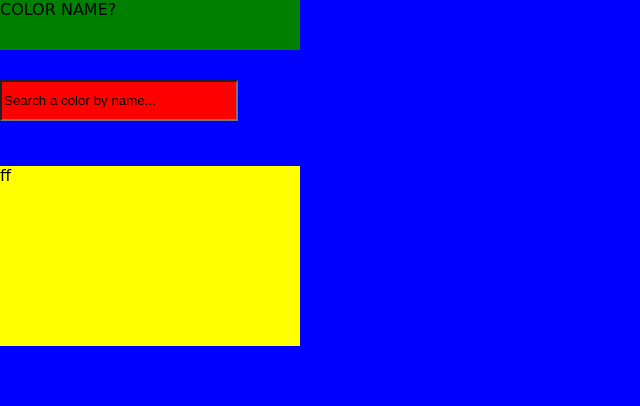
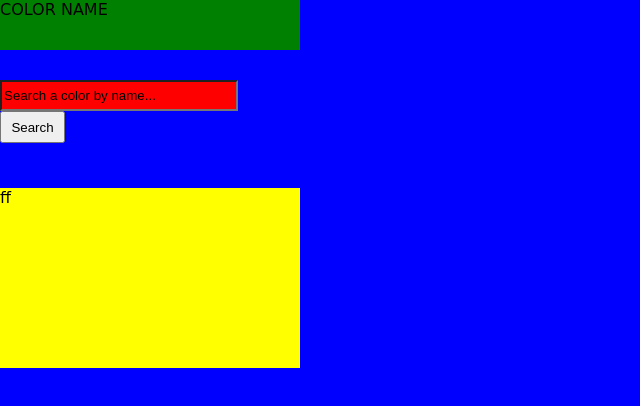
Before and after one commit to davidlarsson95/colorify-chrome-extension, a browser extension: page subpages/searcher.html in a window 1280 px wide. Shown: the whole page, without its empty margins (0-640 px from the left). Drawn offline with Linux system fonts and the light colour scheme.

Commit message:
Created basic dataset with templates to improve for shades and basic search button functions

```diff
--- a/css/style.css
+++ b/css/style.css
@@ -210,8 +210,13 @@ Searcher.html CSS start
 #search-field {
     margin-top: 10%;
     background: red;
-    height: 35px;
+    height: 25px;
     width: 230px;
+}
+
+#search-button {
+    height: 32px;
+    width: 65px;
 }
 
 #main-wrapper {
--- a/subpages/searcher.html
+++ b/subpages/searcher.html
@@ -1,12 +1,12 @@
 <!DOCTYPE html>
 <html lang="en">
 <head>
-    <meta charset="UTF-8">
+    <script src="../js/searcher.js"></script>
     <link rel="stylesheet" type="text/css" href="../css/style.css">
 </head>
 <body id="search-body">
-<div id="search-namefield">COLOR NAME?</div>
-<input id="search-field" type="text" value="Search a color by name...">
+<div id="search-namefield">COLOR NAME</div>
+<input id="search-field" type="text" value="Search a color by name..."><button type="button" id="search-button">Search</button>
 <div id="main-wrapper">ff</div>
 </body>
 </html>
```
